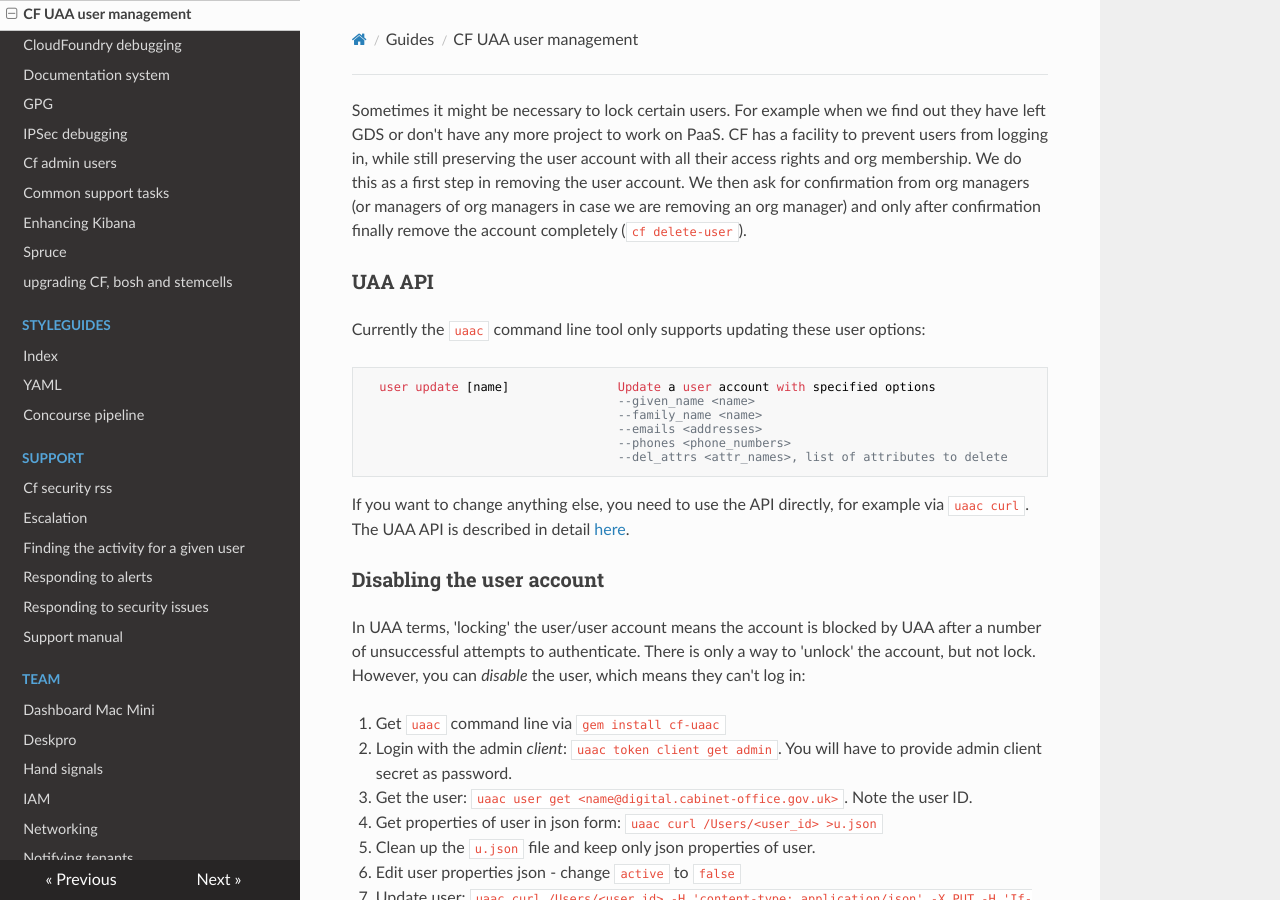
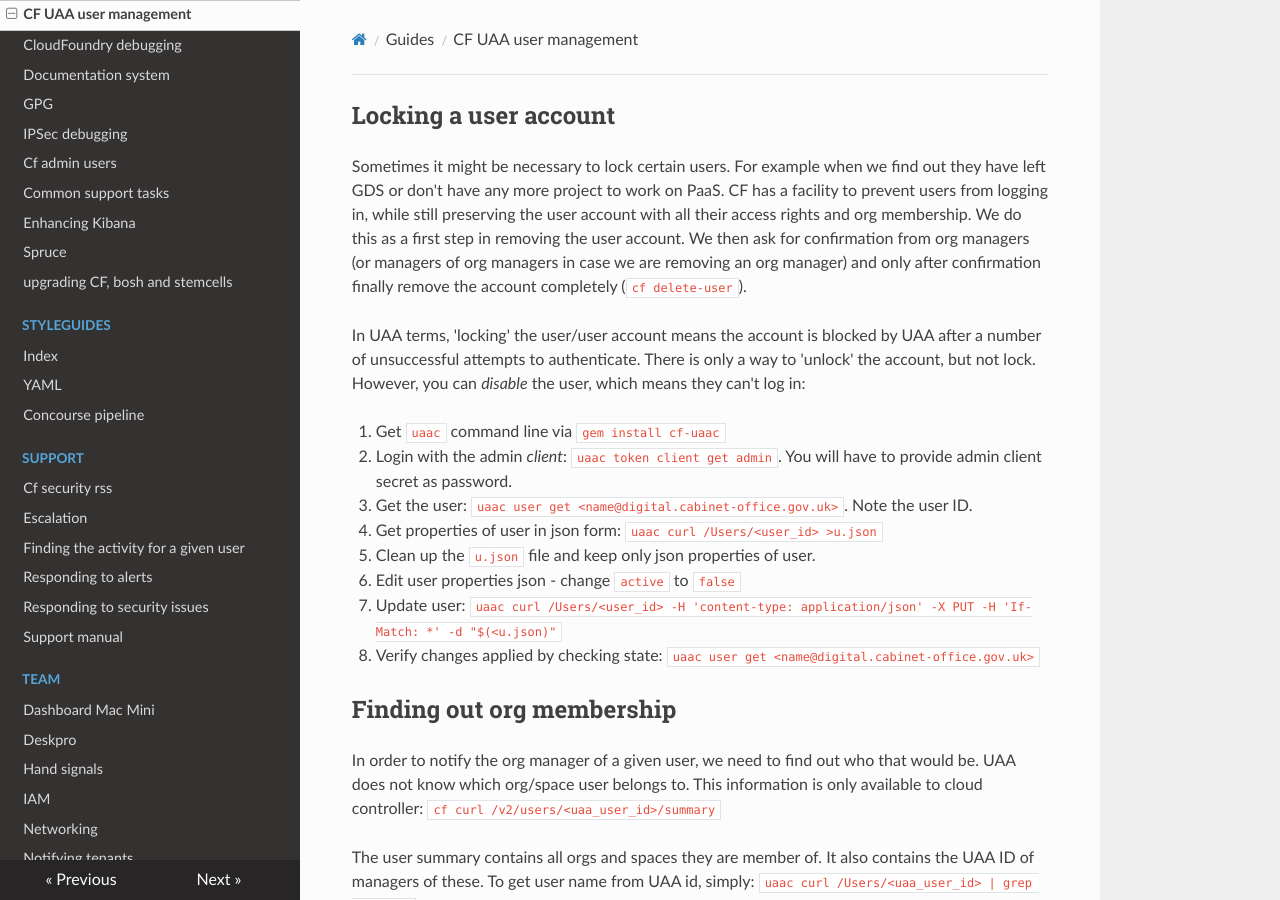
Before and after one commit to alphagov/paas-team-manual, an MkDocs documentation site: the page built from docs/guides/CF_UAA_user_management.md, in a window 1280 px wide and 900 px high. Built offline with MkDocs 1.6.1, drawn with Linux system fonts in a browser that asks for light colours; nearby versions of some CDN libraries.

Commit message:
Restructure CF UAA user management page
Move introduction about locking accounts to the section where we describe
how to disable/lock an account.

Remove the section about what attributes `uaac` supports because I don't
think it adds anything.

````diff
--- a/docs/guides/CF_UAA_user_management.md
+++ b/docs/guides/CF_UAA_user_management.md
@@ -1,20 +1,6 @@
+## Locking a user account
+
 Sometimes it might be necessary to lock certain users. For example when we find out they have left GDS or don't have any more project to work on PaaS. CF has a facility to prevent users from logging in, while still preserving the user account with all their access rights and org membership. We do this as a first step in removing the user account. We then ask for confirmation from org managers (or managers of org managers in case we are removing an org manager) and only after confirmation finally remove the account completely (`cf delete-user`).
-
-### UAA API
-
-Currently the `uaac` command line tool only supports updating these user options:
-```
-  user update [name]               Update a user account with specified options
-                                   --given_name <name>
-                                   --family_name <name>
-                                   --emails <addresses>
-                                   --phones <phone_numbers>
-                                   --del_attrs <attr_names>, list of attributes to delete
-```
-
-If you want to change anything else, you need to use the API directly, for example via `uaac curl`. The UAA API is described in detail [here](https://docs.cloudfoundry.org/api/uaa/).
-
-### Disabling the user account
 
 In UAA terms, 'locking' the user/user account means the account is blocked by UAA after a number of unsuccessful attempts to authenticate. There is only a way to 'unlock' the account, but not lock. However, you can _disable_ the user, which means they can't log in:
 
@@ -27,13 +13,13 @@ In UAA terms, 'locking' the user/user account means the account is blocked by UA
 6. Update user:  `uaac curl /Users/<user_id> -H 'content-type: application/json' -X PUT -H 'If-Match: *' -d "$(<u.json)"`
 7. Verify changes applied by checking state: `uaac user get <name@digital.cabinet-office.gov.uk>`
 
-### Finding out org membership
+## Finding out org membership
 
 In order to notify the org manager of a given user, we need to find out who that would be. UAA does not know which org/space user belongs to. This information is only available to cloud controller: `cf curl /v2/users/<uaa_user_id>/summary`
 
 The user summary contains all orgs and spaces they are member of. It also contains the UAA ID of managers of these. To get user name from UAA id, simply: `uaac curl /Users/<uaa_user_id> | grep userName`
 
-### Notifying the org manager
+## Notifying the org manager
 
 Send an email from support email address: `gov-uk-paas-support@digital.cabinet-office.gov.uk`. Example email:
 
````
